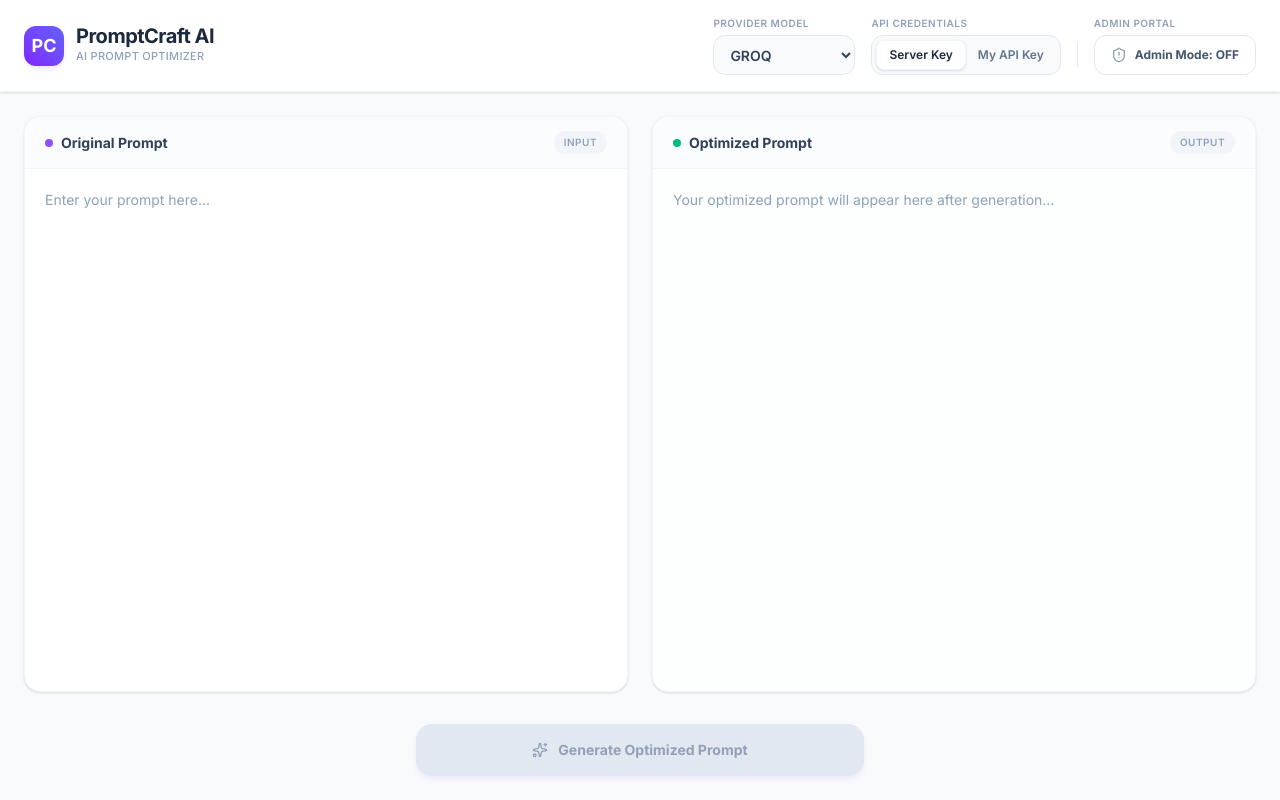
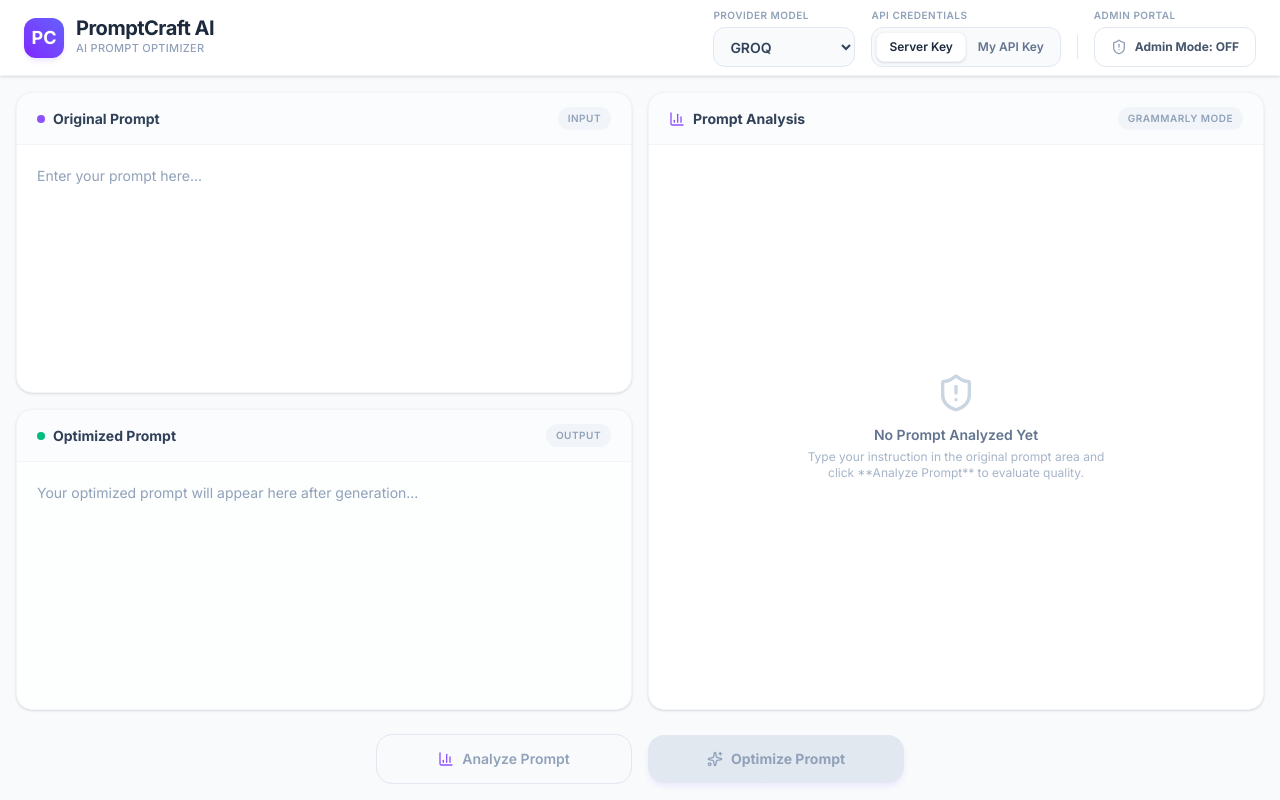
Before and after one commit to dipk6545/AI-Prompt-Generator, a React (Vite) app in the folder frontend/: page / in a window 1280 px wide. Built offline with nearby package versions, Linux system fonts and the light colour scheme.

Commit message:
Redesign Phase 2 Layout: original and optimized side-by-side with analysis, reduce margins, shrink header

```diff
--- a/frontend/src/App.tsx
+++ b/frontend/src/App.tsx
@@ -1,6 +1,6 @@
 import { useState, useEffect } from 'react';
 import { Header } from './components/Header';
-import { PromptPanels } from './components/PromptPanels';
+import { PromptPanels, type AnalysisResponse } from './components/PromptPanels';
 import { AdminDialog } from './components/AdminDialog';
 import { encryptData, decryptData } from './utils/crypto';
 
@@ -20,6 +20,10 @@ function App() {
   const [showAdminModal, setShowAdminModal] = useState(false);
   const [isCopied, setIsCopied] = useState(false);
 
+  // New Analysis State
+  const [analysisData, setAnalysisData] = useState<AnalysisResponse | null>(null);
+  const [isAnalyzing, setIsAnalyzing] = useState(false);
+
   // Initialize and load saved keys & admin session
   useEffect(() => {
     // Check session storage for admin mode
@@ -31,7 +35,7 @@ function App() {
     // Load and decrypt stored user API keys
     const loadKeys = async () => {
       const loadedKeys: Record<string, string> = {};
-      const providers = ['GROQ', 'MISTRAL', 'CEREBRAS', 'GEMINI'];
+      const providers = ['GROQ', 'MISTRAL', 'CEREBRAS', 'GEMINI', 'OPENROUTER'];
 
       for (const prov of providers) {
         const encrypted = localStorage.getItem(`promptcraft_key_${prov}`);
@@ -104,6 +108,32 @@ function App() {
     }
   };
 
+  const handleAnalyze = async () => {
+    if (!originalPrompt.trim()) return;
+    setErrorMsg(null);
+    setIsAnalyzing(true);
+    try {
+      const response = await fetch(`${API_BASE_URL}/api/analyze-prompt`, {
+        method: 'POST',
+        headers: { 'Content-Type': 'application/json' },
+        body: JSON.stringify({ prompt: originalPrompt }),
+      });
+
+      if (!response.ok) {
+        const errorData = await response.json();
+        throw new Error(errorData.detail || 'Failed to analyze prompt.');
+      }
+
+      const data = await response.json();
+      setAnalysisData(data);
+    } catch (error: any) {
+      console.error('Analysis error:', error);
+      setErrorMsg(error.message || 'An error occurred while communicating with the analysis server.');
+    } finally {
+      setIsAnalyzing(false);
+    }
+  };
+
   const handleGenerate = async () => {
     setErrorMsg(null);
     setOptimizedPrompt('');
@@ -121,6 +151,17 @@ function App() {
     setIsLoading(true);
 
     try {
+      // Automatically run analysis alongside optimization for unified data update
+      const analyzeResponse = await fetch(`${API_BASE_URL}/api/analyze-prompt`, {
+        method: 'POST',
+        headers: { 'Content-Type': 'application/json' },
+        body: JSON.stringify({ prompt: originalPrompt }),
+      });
+      if (analyzeResponse.ok) {
+        const analyzeData = await analyzeResponse.json();
+        setAnalysisData(analyzeData);
+      }
+
       const response = await fetch(`${API_BASE_URL}/optimize-prompt`, {
         method: 'POST',
         headers: { 'Content-Type': 'application/json' },
@@ -179,6 +220,9 @@ function App() {
         isCopied={isCopied}
         onCopy={handleCopy}
         errorMsg={errorMsg}
+        analysisData={analysisData}
+        isAnalyzing={isAnalyzing}
+        onAnalyze={handleAnalyze}
       />
 
       {/* Admin Authorization Modal */}
--- a/frontend/src/components/Header.tsx
+++ b/frontend/src/components/Header.tsx
@@ -57,7 +57,7 @@ export const Header: React.FC<HeaderProps> = ({
   };
 
   return (
-    <header className="w-full bg-white border-b border-slate-100 px-6 py-4 flex flex-col md:flex-row md:items-center md:justify-between gap-4 shadow-sm">
+    <header className="w-full bg-white border-b border-slate-100 px-6 py-2 flex flex-col md:flex-row md:items-center md:justify-between gap-2 shadow-sm">
       {/* Brand logo/title */}
       <div className="flex items-center space-x-3">
         <div className="h-10 w-10 rounded-xl bg-gradient-to-tr from-violet-600 to-indigo-500 flex items-center justify-center text-white font-bold text-lg shadow-md shadow-violet-100">
--- a/frontend/src/components/PromptPanels.tsx
+++ b/frontend/src/components/PromptPanels.tsx
@@ -1,6 +1,17 @@
 import React from 'react';
-import { Sparkles, Copy, Check, Info } from 'lucide-react';
+import { Sparkles, Copy, Check, Info, ShieldAlert, BarChart3, AlertCircle, Lightbulb, Loader2 } from 'lucide-react';
 
+export interface MetricDetail {
+  score: number;
+  reason: string;
+}
+
+export interface AnalysisResponse {
+  overall_score: number;
+  metrics: Record<string, MetricDetail>;
+  problems: string[];
+  suggestions: string[];
+}
 
 interface PromptPanelsProps {
   originalPrompt: string;
@@ -11,7 +22,25 @@ interface PromptPanelsProps {
   isCopied: boolean;
   onCopy: () => void;
   errorMsg: string | null;
+
+  // New Prompt Analysis Props
+  analysisData: AnalysisResponse | null;
+  isAnalyzing: boolean;
+  onAnalyze: () => void;
 }
+
+const getScoreColorClass = (score: number) => {
+  if (score >= 7) return 'bg-emerald-500';
+  if (score >= 4) return 'bg-amber-500';
+  return 'bg-rose-500';
+};
+
+const formatMetricName = (name: string) => {
+  return name
+    .split('_')
+    .map((word) => word.charAt(0).toUpperCase() + word.slice(1))
+    .join(' ');
+};
 
 export const PromptPanels: React.FC<PromptPanelsProps> = ({
   originalPrompt,
@@ -22,24 +51,31 @@ export const PromptPanels: React.FC<PromptPanelsProps> = ({
   isCopied,
   onCopy,
   errorMsg,
+  analysisData,
+  isAnalyzing,
+  onAnalyze,
 }) => {
   return (
-    <div className="flex-1 flex flex-col p-6 gap-6 overflow-hidden">
+    <div className="flex-1 flex flex-col p-4 gap-4 overflow-y-auto min-h-0">
       {/* Error Banner */}
       {errorMsg && (
         <div className="flex items-start gap-3 p-4 bg-rose-50 border border-rose-100 rounded-2xl text-rose-800 text-sm animate-shake">
           <Info className="w-5 h-5 text-rose-500 shrink-0 mt-0.5" />
           <div className="flex-1">
-            <span className="font-semibold">Generation Failed</span>
+            <span className="font-semibold">Operation Failed</span>
             <p className="text-xs text-rose-600/90 mt-0.5 leading-relaxed">{errorMsg}</p>
           </div>
         </div>
       )}
 
-      {/* Panels Layout */}
-      <div className="flex-1 grid grid-cols-1 lg:grid-cols-2 gap-6 min-h-0">
-        {/* Left Panel - Input */}
-        <div className="flex flex-col bg-white rounded-2xl border border-slate-100 shadow-sm overflow-hidden group focus-within:ring-2 focus-within:ring-violet-500/10 focus-within:border-violet-500 transition-all">
+      {/* Panels Layout: 2 Columns */}
+      <div className="flex-1 grid grid-cols-1 lg:grid-cols-2 gap-4 min-h-0">
+
+        {/* Left Column - Split: Top Input, Bottom Output */}
+        <div className="flex flex-col gap-4 min-h-0">
+
+          {/* Top Panel - Input */}
+          <div className="flex-1 flex flex-col bg-white rounded-2xl border border-slate-100 shadow-sm overflow-hidden group focus-within:ring-2 focus-within:ring-violet-500/10 focus-within:border-violet-500 transition-all min-h-[250px]">
             <div className="px-5 py-3.5 border-b border-slate-100 bg-slate-50/50 flex items-center justify-between">
               <div className="flex items-center space-x-2">
                 <span className="h-2 w-2 rounded-full bg-violet-500" />
@@ -54,13 +90,13 @@ export const PromptPanels: React.FC<PromptPanelsProps> = ({
               onChange={(e) => setOriginalPrompt(e.target.value)}
               placeholder="Enter your prompt here..."
               className="flex-1 w-full p-5 text-slate-800 placeholder-slate-400 focus:outline-none resize-none text-sm leading-relaxed"
-            disabled={isLoading}
+              disabled={isLoading || isAnalyzing}
             />
           </div>
 
-        {/* Right Panel - Output */}
-        <div className="flex flex-col bg-white rounded-2xl border border-slate-100 shadow-sm overflow-hidden transition-all">
-          <div className="px-5 py-3.5 border-b border-slate-100 bg-slate-50/50 flex items-center justify-between">
+          {/* Bottom Panel - Optimized Prompt Output Section */}
+          <div className="flex-1 flex flex-col bg-white rounded-2xl border border-slate-100 shadow-sm overflow-hidden min-h-[250px]">
+            <div className="px-5 py-3.5 border-b border-slate-100 bg-slate-50/50 flex items-center justify-between shrink-0">
               <div className="flex items-center space-x-2">
                 <span className="h-2 w-2 rounded-full bg-emerald-500" />
                 <h2 className="text-sm font-bold text-slate-700 m-0">Optimized Prompt</h2>
@@ -97,24 +133,148 @@ export const PromptPanels: React.FC<PromptPanelsProps> = ({
               className="flex-1 w-full p-5 bg-slate-50/30 text-slate-800 placeholder-slate-400 focus:outline-none resize-none text-sm leading-relaxed font-normal"
             />
           </div>
+
         </div>
 
-      {/* Center/Bottom Generate Button */}
-      <div className="flex justify-center pt-2">
+        {/* Right Column - Analysis Section */}
+        <div className="flex-1 bg-white rounded-2xl border border-slate-100 shadow-sm overflow-hidden flex flex-col min-h-[500px]">
+          <div className="px-5 py-3.5 border-b border-slate-100 bg-slate-50/50 flex items-center justify-between shrink-0">
+            <div className="flex items-center space-x-2">
+              <BarChart3 className="w-4 h-4 text-violet-500" />
+              <h2 className="text-sm font-bold text-slate-700 m-0">Prompt Analysis</h2>
+            </div>
+            <span className="text-[10px] font-semibold text-slate-400 bg-slate-100 px-2.5 py-1 rounded-full uppercase tracking-wider">
+              Grammarly Mode
+            </span>
+          </div>
+
+          <div className="flex-1 overflow-y-auto p-5 space-y-5 min-h-0">
+            {isAnalyzing ? (
+              <div className="h-full flex flex-col items-center justify-center text-slate-400 space-y-3">
+                <Loader2 className="w-8 h-8 animate-spin text-violet-500" />
+                <p className="text-sm font-medium">Running rule-based analysis...</p>
+              </div>
+            ) : analysisData ? (
+              <div className="space-y-6">
+                {/* Overall score */}
+                <div className="flex items-center justify-between p-4 rounded-xl border bg-slate-50/55 border-slate-150">
+                  <div>
+                    <h4 className="text-sm font-bold text-slate-700">Prompt Quality Score</h4>
+                    <p className="text-xs text-slate-500 mt-0.5">Based on weighted prompt engineering metrics.</p>
+                  </div>
+                  <div className="flex items-baseline space-x-1">
+                    <span className="text-3xl font-extrabold text-slate-800">{analysisData.overall_score}</span>
+                    <span className="text-xs font-semibold text-slate-400">/100</span>
+                  </div>
+                </div>
+
+                {/* Six progress bars */}
+                <div className="grid grid-cols-1 md:grid-cols-2 gap-4">
+                  {Object.entries(analysisData.metrics).map(([key, detail]) => (
+                    <div key={key} className="space-y-1.5" title={detail.reason}>
+                      <div className="flex items-center justify-between text-xs">
+                        <span className="font-semibold text-slate-600">{formatMetricName(key)}</span>
+                        <span className="font-bold text-slate-700">{detail.score}/10</span>
+                      </div>
+                      <div className="h-2 w-full bg-slate-100 rounded-full overflow-hidden">
+                        <div
+                          className={`h-full rounded-full transition-all duration-500 ease-out ${getScoreColorClass(detail.score)}`}
+                          style={{ width: `${detail.score * 10}%` }}
+                        />
+                      </div>
+                    </div>
+                  ))}
+                </div>
+
+                {/* Problems and Suggestions Lists */}
+                <div className="grid grid-cols-1 md:grid-cols-2 gap-4 pt-2">
+                  {/* Problems Card */}
+                  <div className="p-4 bg-rose-50/20 border border-rose-100/50 rounded-xl space-y-2.5">
+                    <div className="flex items-center space-x-2 text-rose-700">
+                      <AlertCircle className="w-4 h-4 shrink-0" />
+                      <h4 className="text-xs font-bold uppercase tracking-wider">Problems Detected</h4>
+                    </div>
+                    {analysisData.problems.length > 0 ? (
+                      <ul className="space-y-1.5 text-xs text-slate-600 list-disc list-inside">
+                        {analysisData.problems.map((prob, i) => (
+                          <li key={i} className="leading-relaxed pl-1">{prob}</li>
+                        ))}
+                      </ul>
+                    ) : (
+                      <p className="text-xs text-emerald-600 font-medium">No critical missing elements detected!</p>
+                    )}
+                  </div>
+
+                  {/* Suggestions Card */}
+                  <div className="p-4 bg-violet-50/20 border border-violet-100/50 rounded-xl space-y-2.5">
+                    <div className="flex items-center space-x-2 text-violet-700">
+                      <Lightbulb className="w-4 h-4 shrink-0" />
+                      <h4 className="text-xs font-bold uppercase tracking-wider">Improvement Tips</h4>
+                    </div>
+                    {analysisData.suggestions.length > 0 ? (
+                      <ul className="space-y-1.5 text-xs text-slate-600 list-none pl-0">
+                        {analysisData.suggestions.map((sug, i) => (
+                          <li key={i} className="flex items-start space-x-1.5 leading-relaxed">
+                            <span className="text-violet-500 select-none">•</span>
+                            <span>{sug}</span>
+                          </li>
+                        ))}
+                      </ul>
+                    ) : (
+                      <p className="text-xs text-emerald-600 font-medium">Your prompt is optimized beautifully.</p>
+                    )}
+                  </div>
+                </div>
+              </div>
+            ) : (
+              <div className="h-full flex flex-col items-center justify-center text-slate-400 p-6 text-center space-y-3">
+                <ShieldAlert className="w-10 h-10 text-slate-300" />
+                <div>
+                  <p className="text-sm font-semibold text-slate-500">No Prompt Analyzed Yet</p>
+                  <p className="text-xs text-slate-400/80 mt-1 max-w-xs mx-auto">
+                    Type your instruction in the original prompt area and click **Analyze Prompt** to evaluate quality.
+                  </p>
+                </div>
+              </div>
+            )}
+          </div>
+        </div>
+      </div>
+
+      {/* Action Buttons Panel */}
+      <div className="flex flex-col sm:flex-row items-center justify-center gap-4 pt-2 shrink-0">
+        <button
+          onClick={onAnalyze}
+          disabled={isLoading || isAnalyzing || !originalPrompt.trim()}
+          className="w-full sm:w-64 py-3.5 bg-white border border-slate-200 hover:bg-slate-50 disabled:bg-slate-50 text-slate-700 disabled:text-slate-400 text-sm font-semibold rounded-2xl transition-all active:scale-[0.99] flex items-center justify-center space-x-2 focus:outline-none cursor-pointer disabled:cursor-not-allowed"
+        >
+          {isAnalyzing ? (
+            <>
+              <Loader2 className="w-4 h-4 animate-spin text-violet-500" />
+              <span>Analyzing...</span>
+            </>
+          ) : (
+            <>
+              <BarChart3 className="w-4 h-4 text-violet-500" />
+              <span>Analyze Prompt</span>
+            </>
+          )}
+        </button>
+
         <button
           onClick={onGenerate}
-          disabled={isLoading || !originalPrompt.trim()}
-          className="w-full max-w-md py-4 bg-gradient-to-r from-violet-600 to-indigo-600 hover:from-violet-700 hover:to-indigo-700 disabled:from-slate-200 disabled:to-slate-200 text-white disabled:text-slate-400 text-sm font-bold rounded-2xl transition-all shadow-md shadow-violet-100 hover:shadow-xl active:scale-[0.99] flex items-center justify-center space-x-2.5 focus:outline-none focus:ring-2 focus:ring-violet-500/20 cursor-pointer disabled:cursor-not-allowed"
+          disabled={isLoading || isAnalyzing || !originalPrompt.trim()}
+          className="w-full sm:w-64 py-3.5 bg-gradient-to-r from-violet-600 to-indigo-600 hover:from-violet-700 hover:to-indigo-700 disabled:from-slate-200 disabled:to-slate-200 text-white disabled:text-slate-400 text-sm font-bold rounded-2xl transition-all shadow-md shadow-violet-100 hover:shadow-lg active:scale-[0.99] flex items-center justify-center space-x-2 focus:outline-none cursor-pointer disabled:cursor-not-allowed"
         >
           {isLoading ? (
             <>
-              <div className="h-4 w-4 border-2 border-white/30 border-t-white rounded-full animate-spin" />
-              <span>Optimizing Prompt...</span>
+              <Loader2 className="w-4 h-4 animate-spin text-white" />
+              <span>Optimizing...</span>
             </>
           ) : (
             <>
               <Sparkles className="w-4 h-4" />
-              <span>Generate Optimized Prompt</span>
+              <span>Optimize Prompt</span>
             </>
           )}
         </button>
```
Lines whose indentation alone changed are shown as unchanged.
